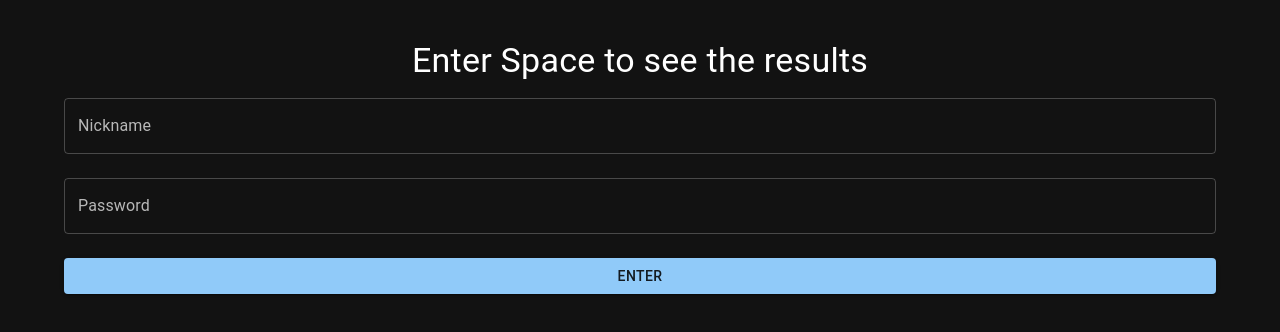
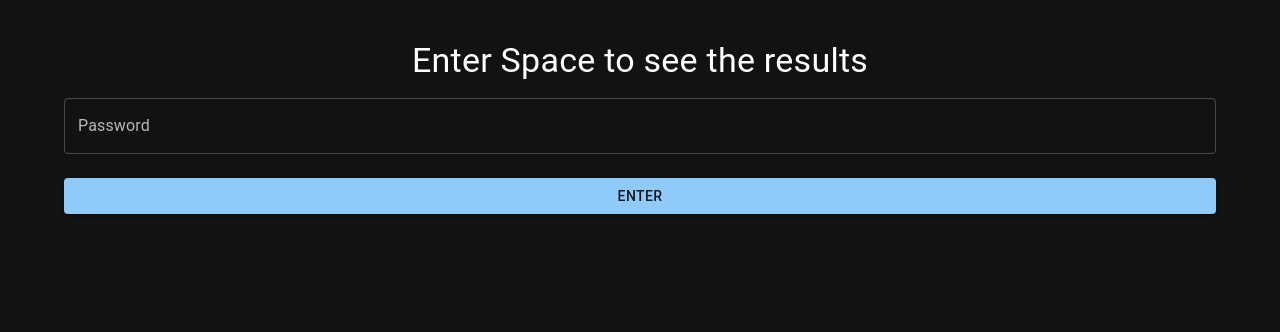
Before and after one commit to Rater-Inc/frontend-app, a React (Vite) app: page /general-result/1 in a window 1280 px wide. Shown: the top 332 px of the page. Built offline with nearby package versions, Linux system fonts and the light colour scheme.

Commit message:
perf: remove unnecessary text-field

```diff
--- a/src/pages/ResultPages/GeneralResultPage.jsx
+++ b/src/pages/ResultPages/GeneralResultPage.jsx
@@ -24,7 +24,6 @@ const GeneralResultPage = () => {
   const [token, setToken] = useState('');
 
   //TODO: Move this into authenticate component bellow..
-  const [nickname, setNickname] = useState('');
   const [password, setPassword] = useState('');
   const [error, setError] = useState('');
 
@@ -67,14 +66,6 @@ const GeneralResultPage = () => {
           <Typography variant="h4" align="center">
             Enter Space to see the results
           </Typography>
-          <TextField
-            label="Nickname"
-            variant="outlined"
-            fullWidth
-            margin="normal"
-            value={nickname}
-            onChange={(e) => setNickname(e.target.value)}
-          />
           <TextField
             label="Password"
             type="password"
```
